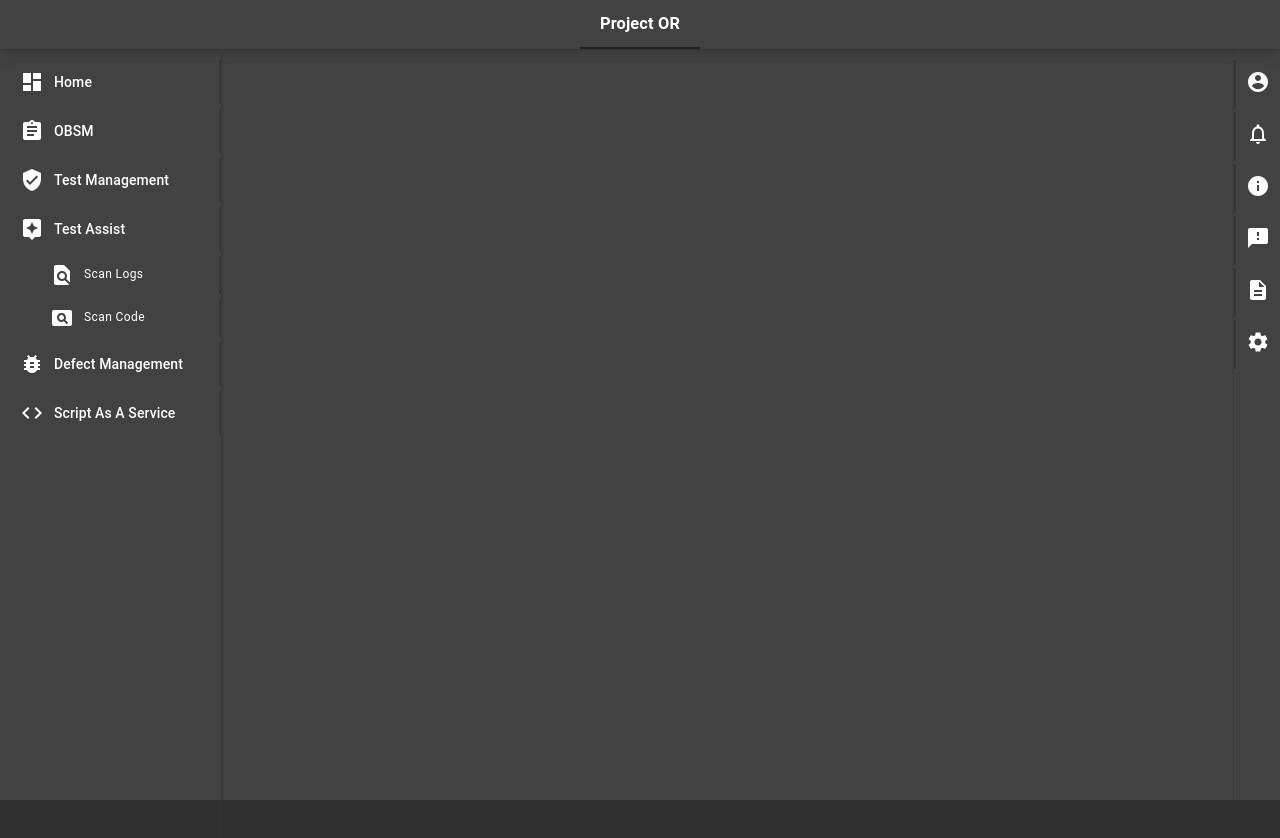
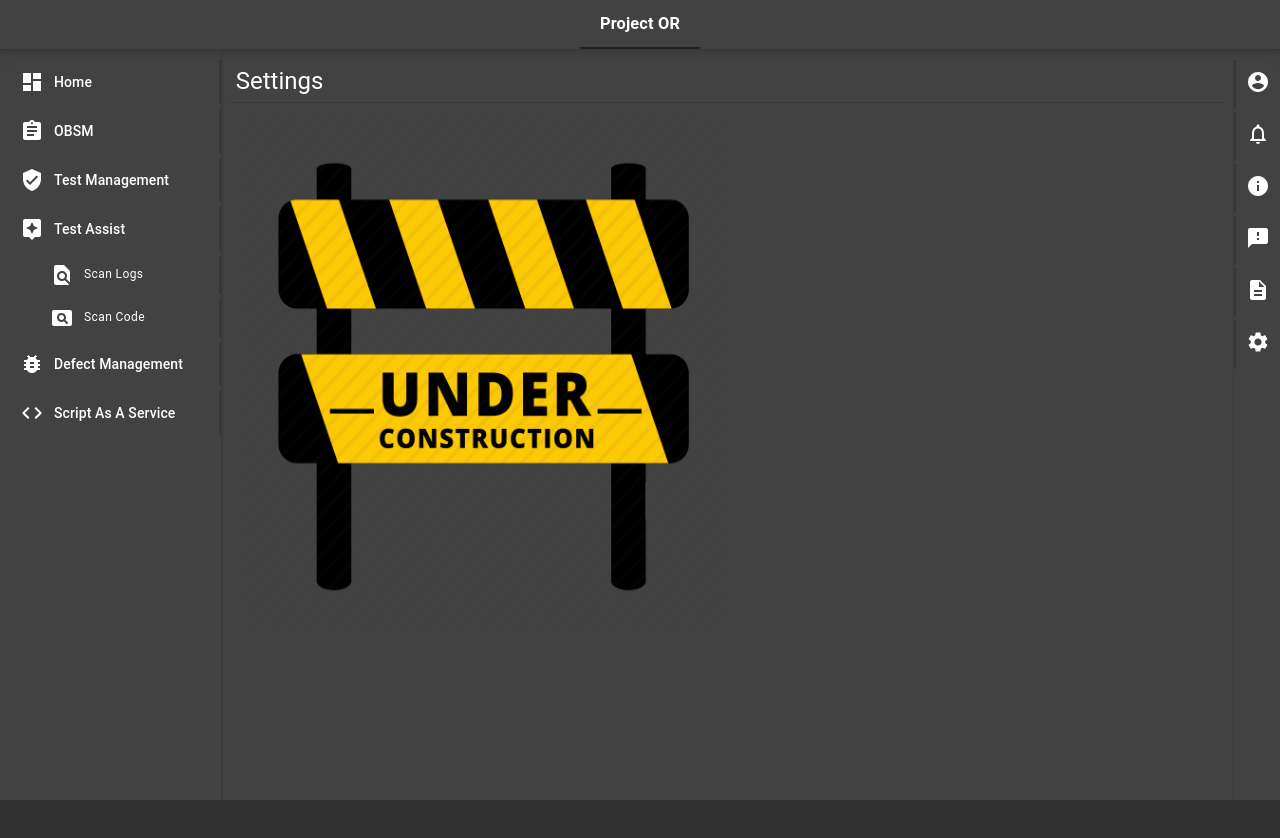
Before and after one commit to id-shiv/django-react-app, a React (Create React App) app in the folder frontend/: page /settings in a window 1280 px wide. Shown: the top 838 px of the page. Built offline with nearby package versions, Linux system fonts and the light colour scheme.

Commit message:
under construction

```diff
--- /dev/null
+++ b/frontend/src/components/Application/Settings.jsx
@@ -0,0 +1,17 @@
+import React from "react";
+
+import { ContentTitle, ContentBody } from "../BodyTemplate";
+import UnderConstruction from "../BodyTemplate/UnderConstruction";
+
+const Settings = ({ classes }) => {
+  const body = <UnderConstruction classes={classes} />;
+
+  return (
+    <>
+      <ContentTitle classes={classes} child={"Settings"} />
+      <ContentBody classes={classes} child={body} />
+    </>
+  );
+};
+
+export default Settings;
--- a/frontend/src/components/BodyTemplate/BodyTemplate.jsx
+++ b/frontend/src/components/BodyTemplate/BodyTemplate.jsx
@@ -5,6 +5,7 @@ import Home from "../Home/Home";
 import About from "../About/About";
 import Feedback from "../Feedback/Feedback";
 import Notifications from "../Application/Notifications";
+import Settings from "../Application/Settings";
 
 // import custom components
 import { Header, SideBar, RightBar } from "./";
@@ -35,6 +36,9 @@ export default function BodyTemplate({ classes }) {
               <Route path="/notifications">
                 <Notifications classes={classes} />
               </Route>
+              <Route path="/settings">
+                <Settings classes={classes} />
+              </Route>
             </Switch>
           </Router>
         </div>
--- a/frontend/src/components/BodyTemplate/RightBar/RightBar.jsx
+++ b/frontend/src/components/BodyTemplate/RightBar/RightBar.jsx
@@ -27,7 +27,7 @@ export default function RightBar({ classes }) {
       <a href="/" className={classes.rightbar__icon}>
         <DescriptionIcon />
       </a>
-      <a href="/" className={classes.rightbar__icon}>
+      <a href="/settings" className={classes.rightbar__icon}>
         <SettingsIcon />
       </a>
     </>
--- /dev/null
+++ b/frontend/src/components/BodyTemplate/UnderConstruction.jsx
@@ -0,0 +1,15 @@
+import React from "react";
+
+import UnderConstructionImage from "../../assets/media/others/underconstruction.jpeg";
+
+const UnderConstruction = ({ classes }) => {
+  return (
+    <img
+      src={UnderConstructionImage}
+      alt="under construction"
+      className={classes.under__construction}
+    />
+  );
+};
+
+export default UnderConstruction;
--- a/frontend/src/components/styles.jsx
+++ b/frontend/src/components/styles.jsx
@@ -185,4 +185,10 @@ export default makeStyles((theme) => ({
   table__container: {
     maxHeight: 480,
   },
+
+  // under construction image
+  under__construction: {
+    width: "50%",
+    height: 520,
+  },
 }));
```
Also changed, not shown: frontend/src/assets/media/others/underconstruction.jpeg (added).
